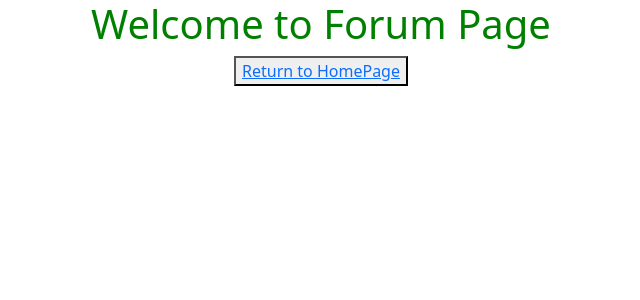
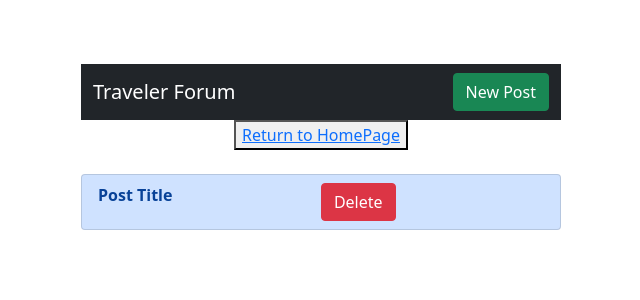
Before and after one commit to knjiang/CSE442-Traveler, a React (Create React App) app in the folder frontend/: page /forum in a window 1280 px wide. Shown: the top 300 px of the page, without its empty margins (319-959 px from the left). Built offline with nearby package versions, Linux system fonts and the light colour scheme.

Commit message:
Use react.js to create forum functions #44
* package change lock version from 2 to 1
installed reactstrap 8.10.0
(npm i reactstrap)

* #sprint 2 task 44 use react.js to create forum functions(react-bootstrap)

* fix package-lock.json #44

Co-authored-by: Ken Jiang <jiangk@bxscience.edu>

```diff
--- a/frontend/src/Pages/Forum.js
+++ b/frontend/src/Pages/Forum.js
@@ -1,10 +1,25 @@
-
+import React from 'react'
+import {Link} from 'react-router-dom';
+import {Navbar, Nav, NavbarBrand, Container} from "react-bootstrap";
+import ForumContent from "./ForumContent";
 
 function Forum(){
-    return(<div>
-        <h1>Welcome to Forum Page</h1>
+    return(
+        <div style={{maxWidth: "30rem", margin: "4rem auto"}}>
+            <div id="Posts">
+            <Navbar bg="dark" variant="dark">
+                <Container>
+                    <NavbarBrand id="title1" href="/forum">Traveler Forum</NavbarBrand>
+                    <Nav>
+                            <Link className="btn btn-success" to="/post" >New Post</Link>
+                    </Nav>
+                </Container>
+
+            </Navbar>
+        </div>
             <button id="home" ><a href = "/"> Return to HomePage </a></button>
-    </div>
+            <ForumContent></ForumContent>
+        </div>
 
     )
 }
--- /dev/null
+++ b/frontend/src/Pages/ForumContent.js
@@ -0,0 +1,20 @@
+import React from "react";
+import{ListGroup,ListGroupItem,Button} from "react-bootstrap";
+
+const ForumContent = () =>{
+
+    return(
+        <ListGroup className="mt-4">
+            <ListGroupItem className="d-flex" variant="primary">
+                <strong>Post Title</strong>
+                <div className="m-lg-auto">
+                    <Button variant="danger">Delete</Button>
+                </div>
+            </ListGroupItem>
+        </ListGroup>
+    )
+
+
+}
+
+export default ForumContent;
--- /dev/null
+++ b/frontend/src/Pages/Post.js
@@ -0,0 +1,25 @@
+import React from 'react'
+import {Button, Form, FormControl, FormGroup, InputGroup} from "react-bootstrap";
+
+const Post = () =>{
+        return(
+        <Form>
+            <FormGroup>
+                <h1 for="adding posts">Add Post</h1>
+                <InputGroup size="lg">
+                    <InputGroup.Text id="inputGroup-sizing-lg" >Post Title</InputGroup.Text>
+                        <FormControl aria-label="Large" aria-describedby="inputGroup-sizing-sm" />
+                </InputGroup>
+                <InputGroup>
+                <InputGroup.Text>Body</InputGroup.Text>
+                <FormControl as="textarea" aria-label="With textarea" />
+                </InputGroup>
+            </FormGroup>
+            <Button variant="primary" href="/forum">Submit</Button>
+            <Button variant="danger" type='reset'> Clear Text</Button>
+        </Form>
+    )
+
+}
+
+export default Post;
--- a/frontend/src/Routes.js
+++ b/frontend/src/Routes.js
@@ -6,7 +6,8 @@ import Specific_Location from './Pages/Specific_Location'
 import Search_Users from './Pages/Search_Users'
 import Forum from './Pages/Forum'
 import UserProfile from './Pages/UserProfile';
-
+import Post from './Pages/Post.js'
+import ForumContent from './Pages/ForumContent'
 
 const Routes = () => {
     return (
@@ -17,6 +18,8 @@ const Routes = () => {
         <Route exact path='/search' component={Search_Users}></Route>
         <Route path='/forum' component={Forum}></Route>
         <Route exact path='/my-profile' component={UserProfile}></Route>
+        <Route path = '/post' component={Post}></Route>
+        <Route path ='/ForumContent' component={ForumContent}></Route>
       </Switch>
     );
   }
```
